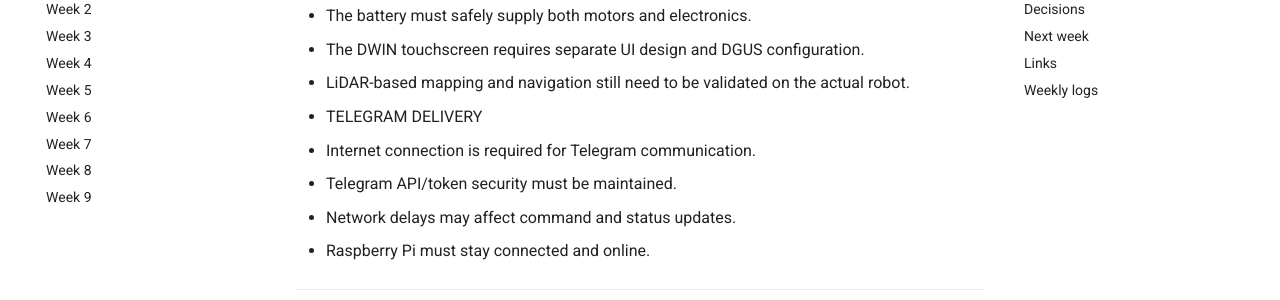
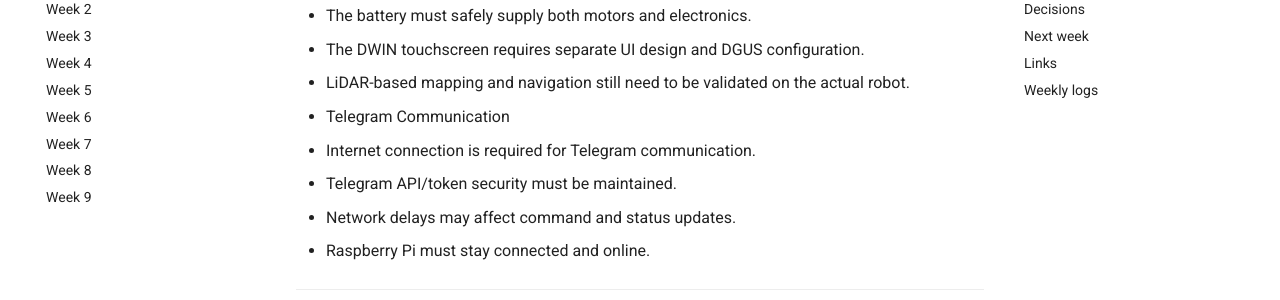
Before and after one commit to BuilderinResidencyTinkerspace/FIORA, an MkDocs documentation site: the page built from docs/week-00.md, in a window 1280 px wide and 900 px high, scrolled down 1905 px. Shown: the part 153-453 px from the top of the window. Built offline with MkDocs 1.6.1 and Material for MkDocs 9.7.7, drawn with Linux system fonts in a browser that asks for light colours.

Commit message:
Update week-00.md

```diff
--- a/docs/week-00.md
+++ b/docs/week-00.md
@@ -63,7 +63,7 @@ Land on a project idea and validate whether our planned hardware and software st
 * The battery must safely supply both motors and electronics.
 * The DWIN touchscreen requires separate UI design and DGUS configuration.
 * LiDAR-based mapping and navigation still need to be validated on the actual robot.
-* TELEGRAM DELIVERY
+* Telegram Communication
  * Internet connection is required for Telegram communication.
  * Telegram API/token security must be maintained.
  * Network delays may affect command and status updates.
```
